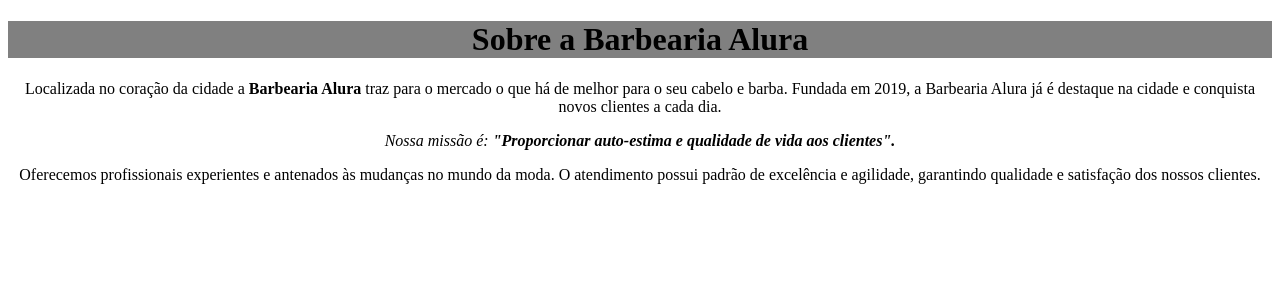
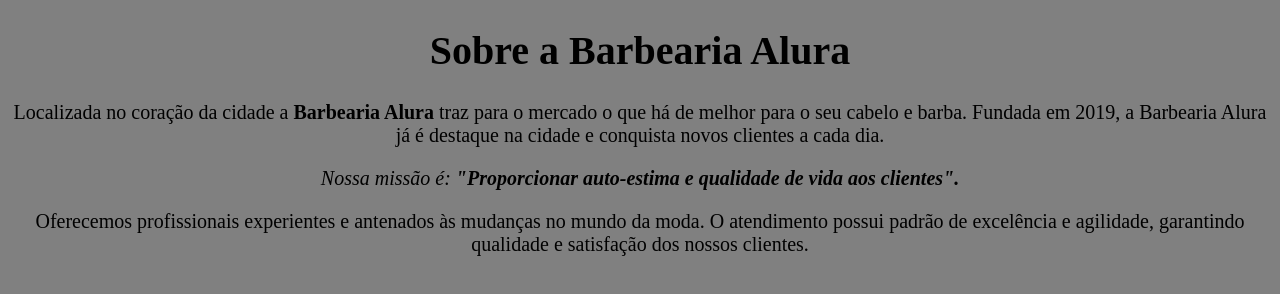
Before and after one commit to evelynvitoria008/Barbearia-Alura-Evelyn, a plain HTML site: page index.html in a window 1280 px wide. Drawn offline with Linux system fonts and the light colour scheme.

Commit message:
Update style.css

```diff
--- a/style.css
+++ b/style.css
@@ -1,8 +1,6 @@
-.titulo{text-align: center;
+body{font-size: 20px;
+text-align: center;
 background-color: gray;}
 
-.paragrafo1{text-align: center;}
 
-.paragrafo2{text-align: center;}
-
-.paragrafo3{text-align: center;}
+.destaque{color: red;}
```
